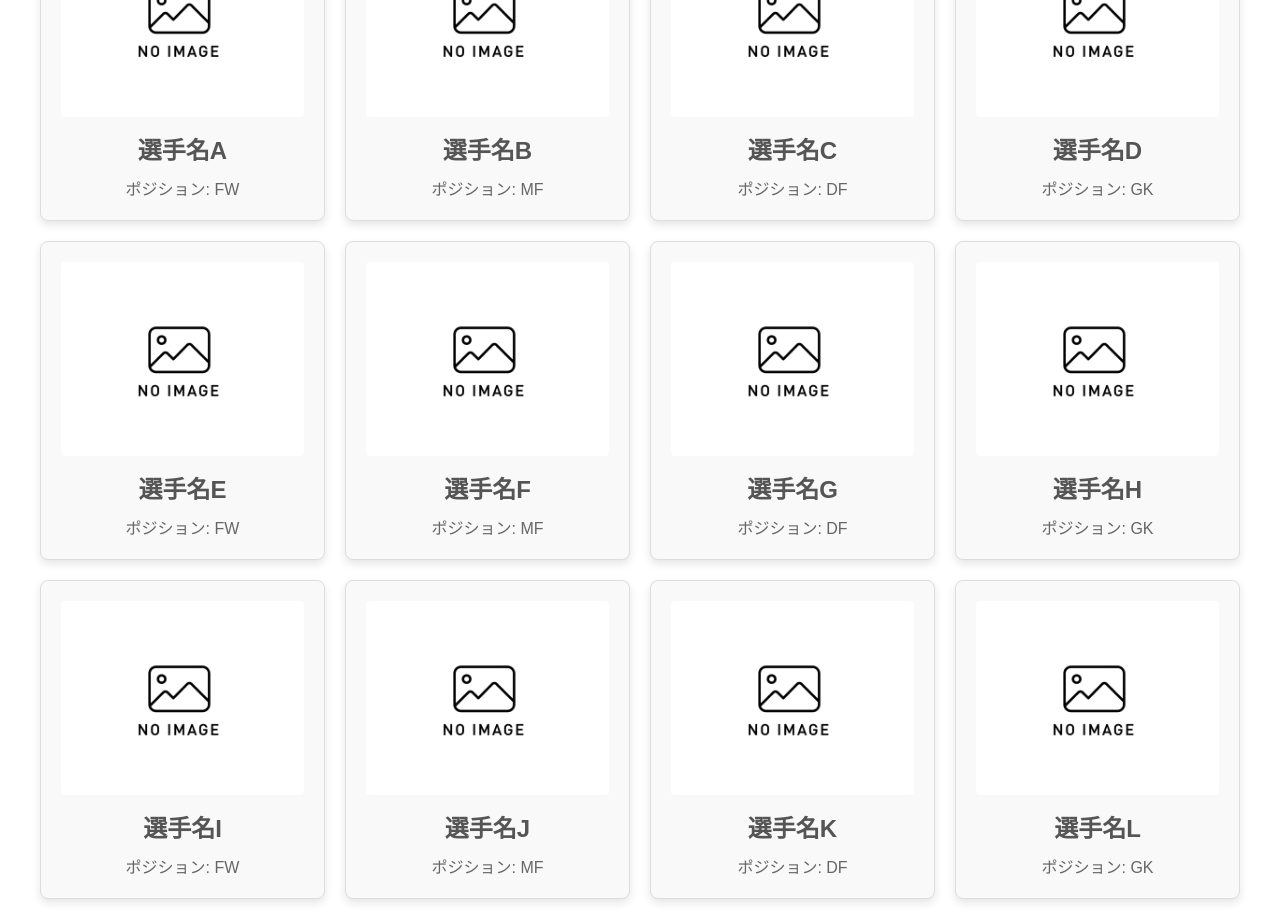
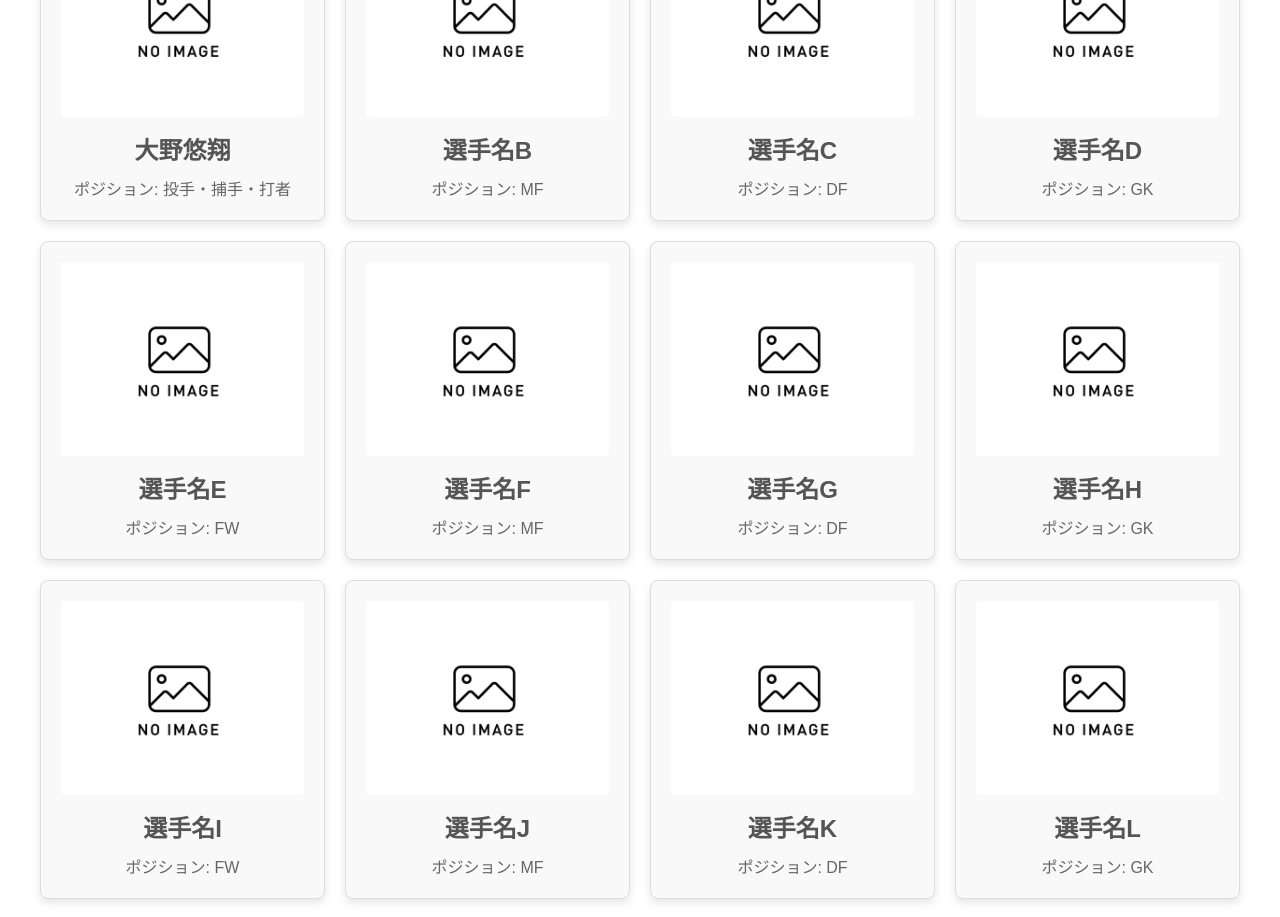
Before and after one commit to whatisdelicacy/whatisdelicacy.github.io, a plain HTML site: page index.html in a window 1280 px wide. Shown: the part 1080-1997 px from the top of the page. Drawn offline with nearby package versions, Linux system fonts and the light colour scheme.

Commit message:
Update index.html

```diff
--- a/index.html
+++ b/index.html
@@ -18,8 +18,8 @@
         <div class="player-grid">
             <a href="https://example.com/playerA" target="_blank" class="player-card">
                 <img src="noimage-1.png" alt="選手名Aの画像">
-                <h3>選手名A</h3>
-                <p>ポジション: FW</p>
+                <h3>大野悠翔</h3>
+                <p>ポジション: 投手・捕手・打者</p>
             </a>
             <a href="https://example.com/playerB" target="_blank" class="player-card">
                 <img src="noimage-1.png" alt="選手名Bの画像">
```
